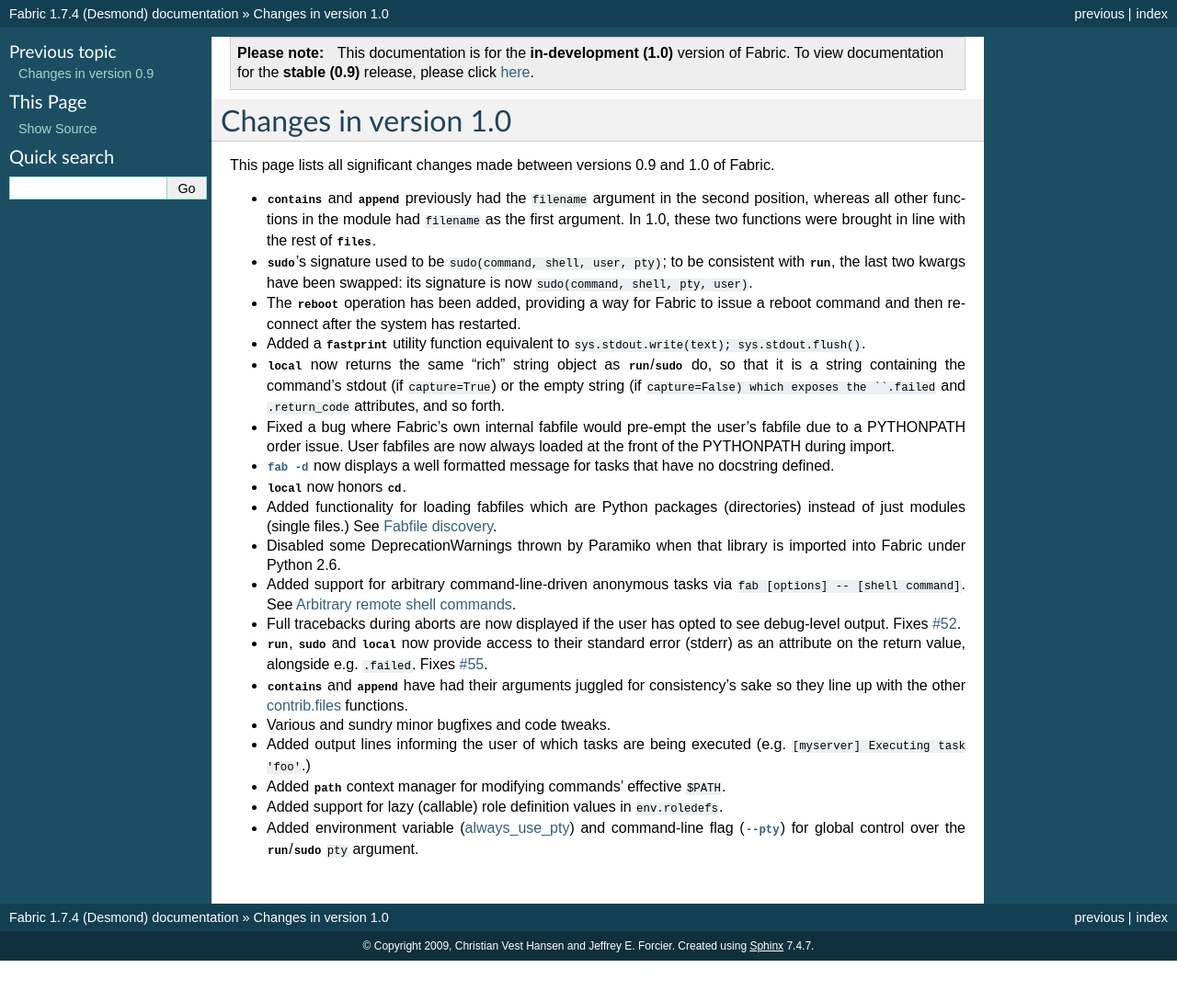
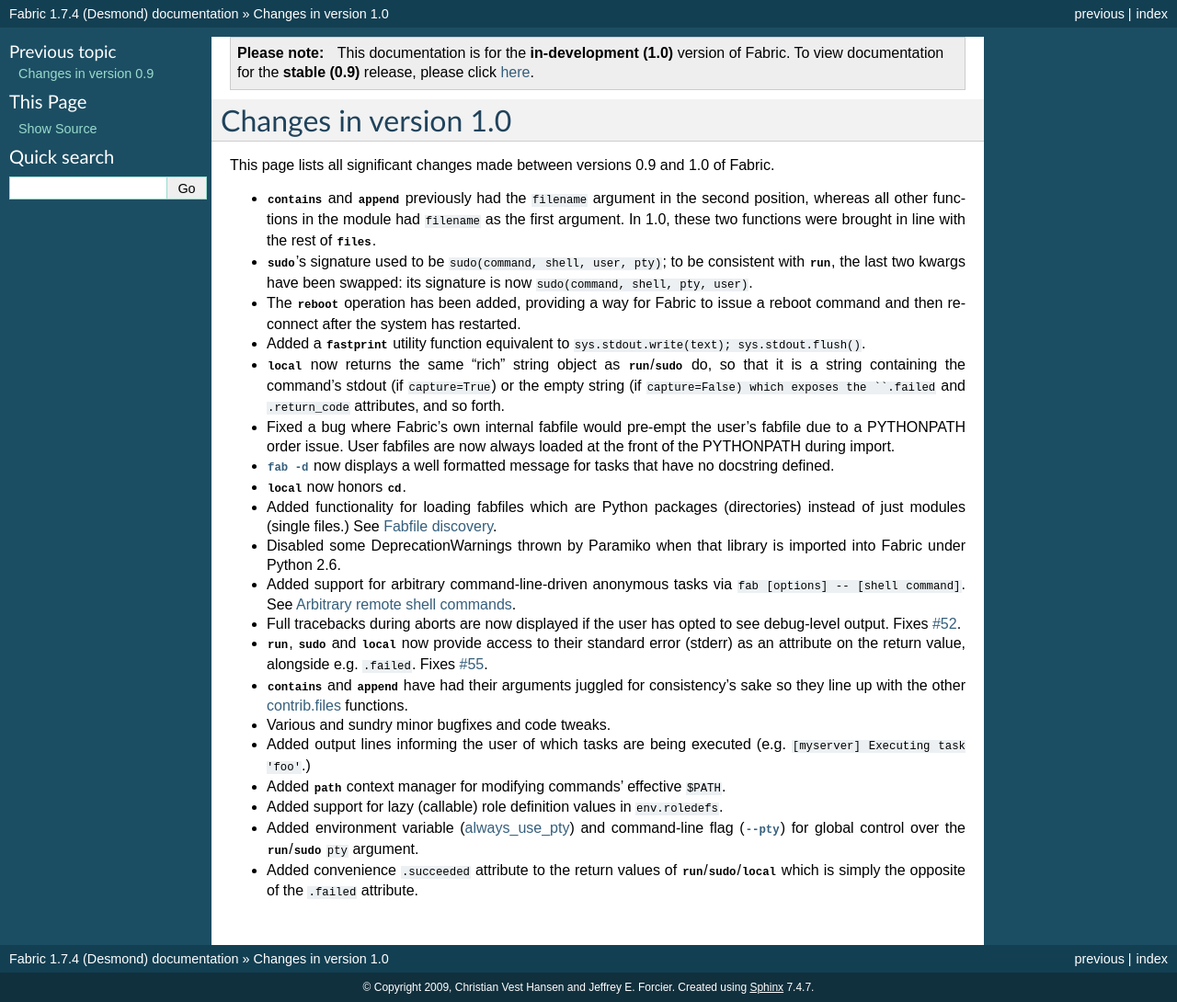
Before and after one commit to fabric/fabric, a Sphinx documentation site: the page built from docs/changes/1.0.rst, in a window 1280 px wide. Shown: the whole page at 92% size. Built offline with Sphinx 7.4.7, drawn with Linux system fonts in a browser that asks for light colours; before the commit the page ends 1045 px from its top, so only the background shows below that.

Commit message:
Re #94, add changelog/docs for commit:51e9b92

```diff
--- a/docs/changes/1.0.rst
+++ b/docs/changes/1.0.rst
@@ -54,3 +54,6 @@
 * Added environment variable (:ref:`always-use-pty`) and command-line flag
   (:option:`--pty`) for global control over the
   `~fabric.operations.run`/`~fabric.operations.sudo` ``pty`` argument.
+* Added convenience ``.succeeded`` attribute to the return values of
+  `~fabric.operations.run`/`~fabric.operations.sudo`/`~fabric.operations.local`
+  which is simply the opposite of the ``.failed`` attribute.
```
Also changed, not shown: 1 other file.
